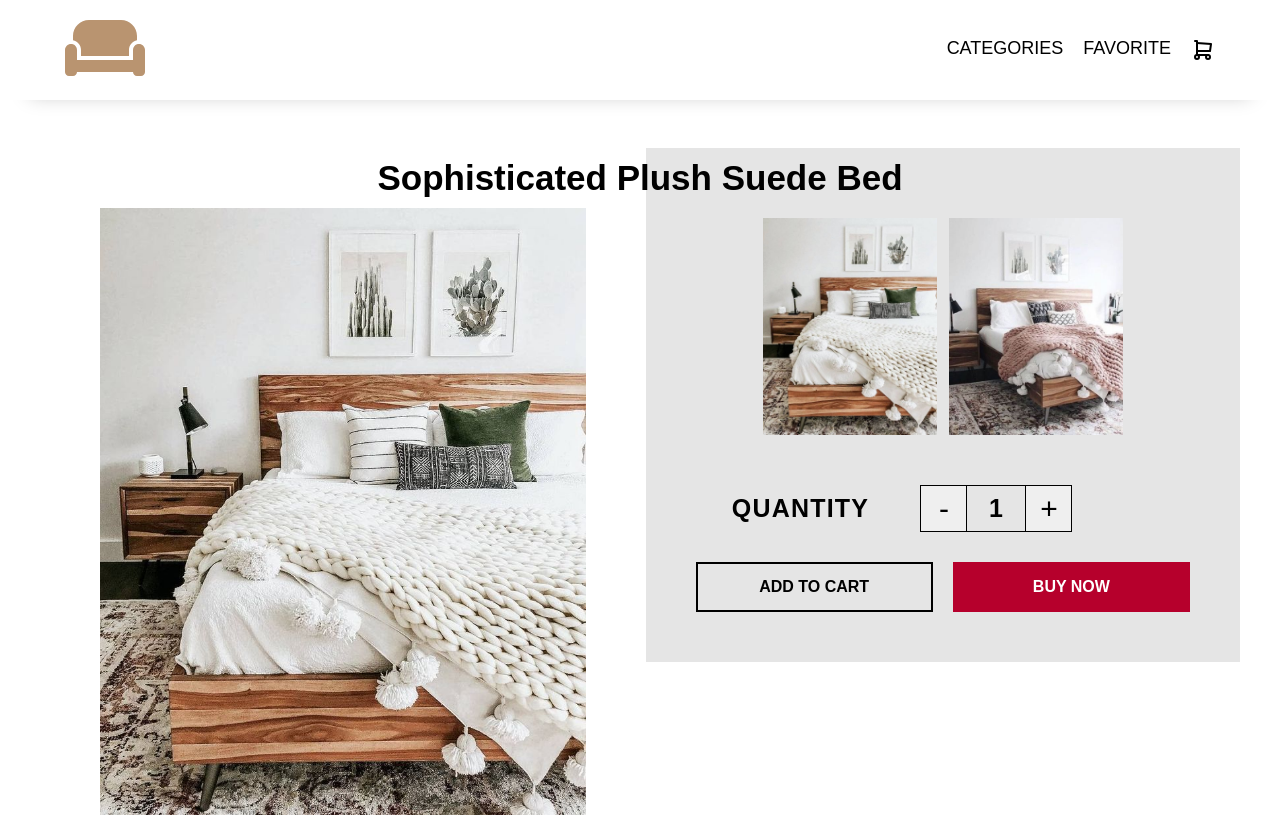
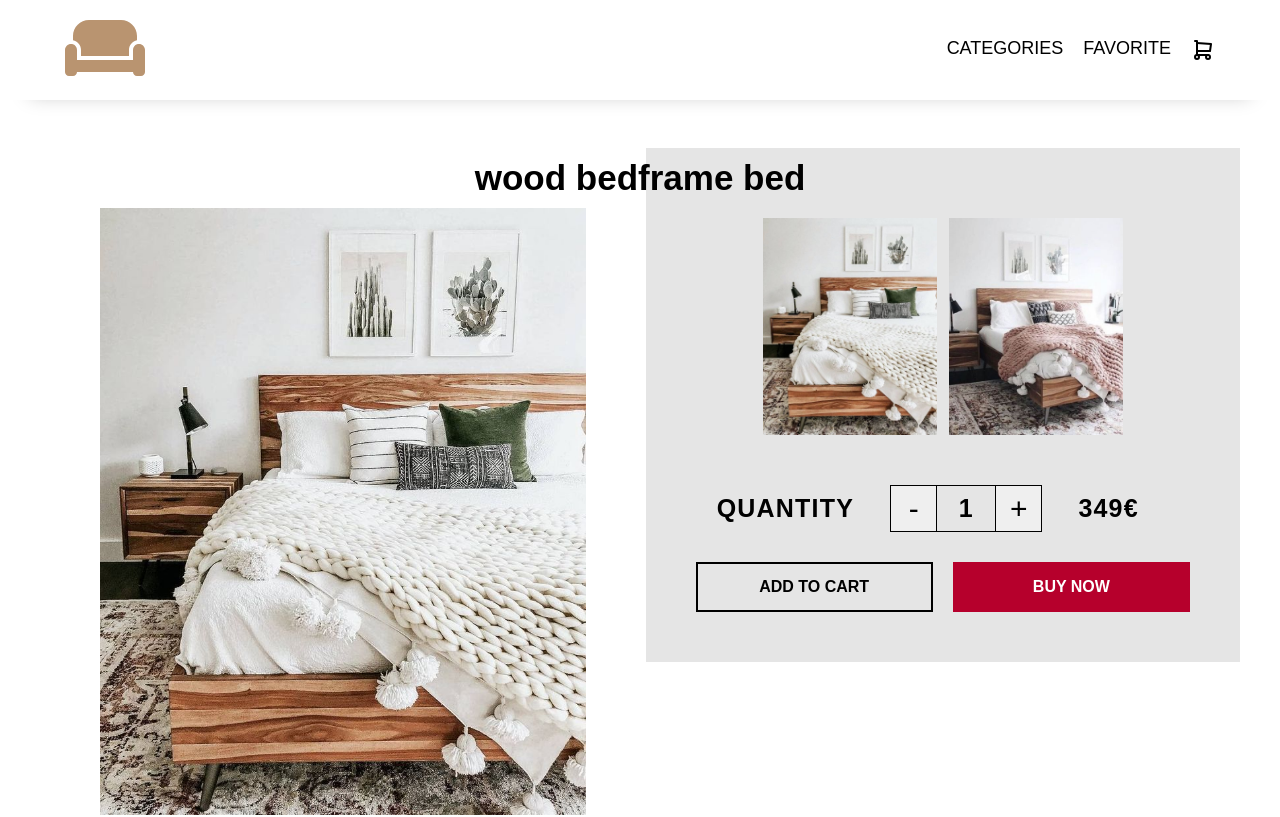
Before and after one commit to mhserrano/e-commerce, a React (Vite) app: page /categories/product/1 in a window 1280 px wide. Shown: the top 817 px of the page. Built offline with nearby package versions, Linux system fonts and the light colour scheme; a web font is replaced by a local one.

Commit message:
Updated the ProductPage

```diff
--- a/src/pages/ProductPage.jsx
+++ b/src/pages/ProductPage.jsx
@@ -21,7 +21,7 @@ function ProductPage() {
     <div className="product-page-container">
       <div className="container">
         <div className="product-display">
-          <h3 className="product-title">Sophisticated Plush Suede Bed</h3>
+          <h3 className="product-title">{products[0].description}</h3>
           <div className="product-info">
             <div className="img-side">
               <img src={image} alt="product" width={700} />
@@ -29,9 +29,9 @@ function ProductPage() {
             <div className="details-side">
               <div className="small-imgs">
                 <img
-                  src={image}
+                  src={products[0].img}
                   alt="product"
-                  onMouseOver={() => setImage(image)}
+                  onMouseOver={() => setImage(products[0].img)}
                 />
                 {products[0].otherImgs.map((img, index) => {
                   return (
@@ -52,7 +52,7 @@ function ProductPage() {
                     <div className="quantity-counter">1</div>
                     <button>+</button>
                   </div>
-                  <p className="product-price"></p>
+                  <p className="product-price">{products[0].price}€</p>
                 </div>
               </div>
               <div className="shop-btns">
```
